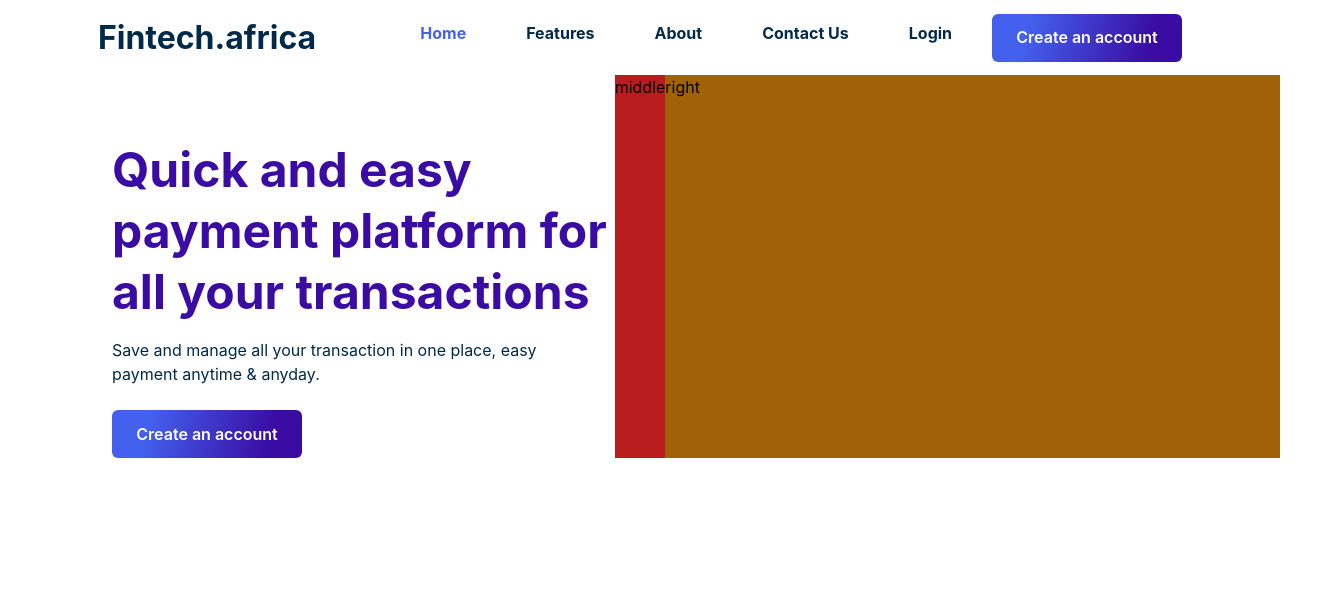
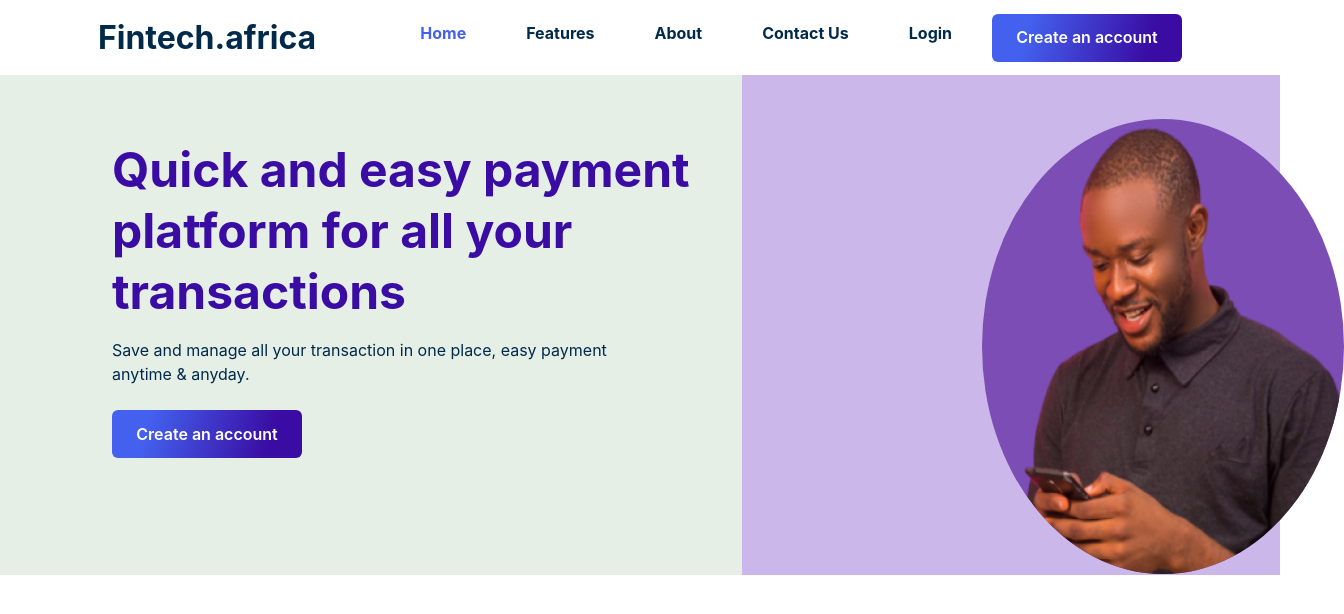
Before and after one commit to Danny4life/fintech.africa, a React (Vite) app: page /homepage in a window 1280 px wide. Shown: the top 614 px of the page, 1344 px wide, since content can reach past the window. Built offline with nearby package versions, Linux system fonts and the light colour scheme.

Commit message:
add image

```diff
--- a/src/pages/landing-page/Homepage.jsx
+++ b/src/pages/landing-page/Homepage.jsx
@@ -1,6 +1,8 @@
 
 import ButtonHomepage from "../../component/ButtonHomepage";
 import LandingPageNavbar from "../../component/landing-page-navbar/LandingPageNavbar";
+import img1 from "../../assets/img1.png";
+
 
 const Homepage = () => {
     return (
@@ -16,8 +18,8 @@ const Homepage = () => {
             <main className="">
                 <section className=" md:flex">
                     <div className="md:flex-1">
-                        <div className="non-italic">
-                            <h1 className="font-normal text-2xl leading-7 ml-6 mb-4 md:text-3xl
+                        <div className="non-italic bg-[#e5efe6] lg:h-[500px] h-[300px] lg:w-[742px]">
+                            <h1 className="pt-12 font-normal text-2xl leading-7 ml-6 mb-4 md:text-3xl
                             lg:font-bold lg:text-5xl lg:leading-[3.813rem] lg:ml-24
                             text-[#3A0CA3] lg:w-[90%] lg:pt-16 lg:pl-4"
                             >
@@ -36,8 +38,10 @@ const Homepage = () => {
 
                         </div>
                     </div>
-                    <div className="md:flex-2 md:bg-red-700">middle</div>
-                    <div className="md:flex-1 md:bg-yellow-700">right</div>
+                    <div className="md:flex-2 bg-[#d5c3b1]"></div>
+                    <div className="h-[300px] md:flex-1 lg:pl-44 lg:w-[742px] lg:h-[500px] bg-[#cbb7e9]">
+                        <img src={img1} alt="image" className="h-[300px] ml-6 md:ml-16 rounded-[50%] bg-[#7b4db5] lg:mt-11 lg:h-[455px]" />
+                    </div>
                 </section>
             </main>
         </section>
```
Also changed, not shown: src/assets/img1.png (added), src/svg/Img1.jsx (added).
